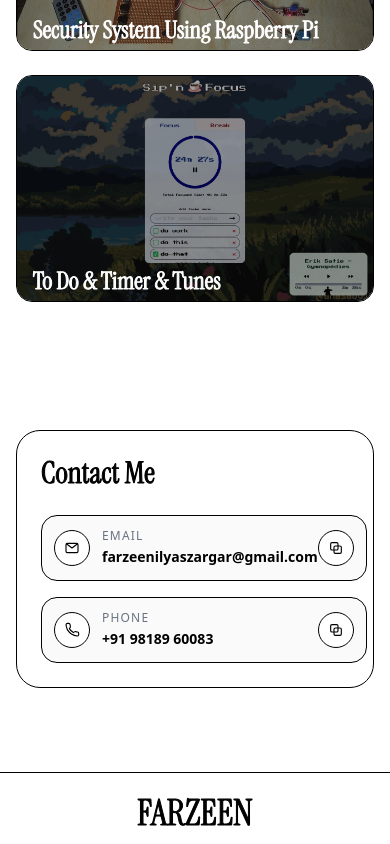
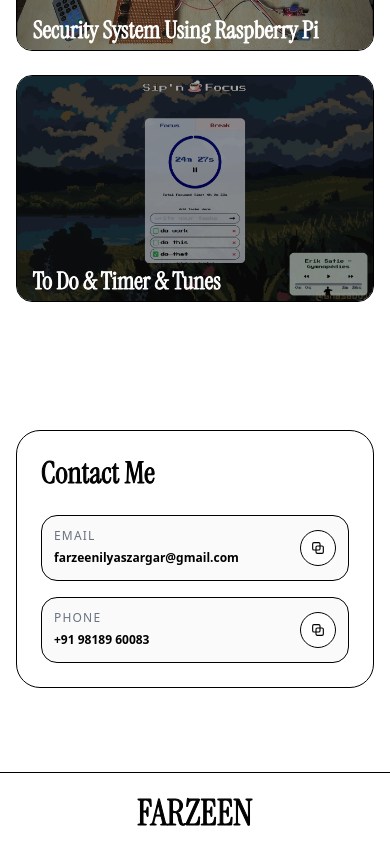
Before and after one commit to farzeenilyaszargar/Portfolio, a Next.js app: page / in a window 390 px wide. Shown: the part 3842-4686 px from the top of the page. Built offline with nearby package versions, Linux system fonts and the light colour scheme.

Commit message:
Simplify contact cards on mobile

```diff
--- a/comp/contact.tsx
+++ b/comp/contact.tsx
@@ -35,7 +35,7 @@ export default function Contact() {
                 <div className="mt-6 sm:mt-8 grid gap-4 md:grid-cols-2">
                     <div className="flex items-center justify-between rounded-2xl border bg-neutral-50 p-3 sm:p-4">
                         <div className="flex items-center gap-3">
-                            <span className="flex h-9 w-9 sm:h-10 sm:w-10 items-center justify-center rounded-full border bg-white">
+                            <span className="hidden sm:flex h-9 w-9 sm:h-10 sm:w-10 items-center justify-center rounded-full border bg-white">
                                 <svg
                                     aria-hidden
                                     viewBox="0 0 24 24"
@@ -54,7 +54,7 @@ export default function Contact() {
                                 <p className="text-xs uppercase tracking-widest text-gray-500">Email</p>
                                 <a
                                     href="mailto:farzeenilyaszargar@gmail.com"
-                                    className="text-sm sm:text-lg font-semibold hover:underline"
+                                    className="text-xs sm:text-lg font-semibold hover:underline"
                                 >
                                     farzeenilyaszargar@gmail.com
                                 </a>
@@ -85,7 +85,7 @@ export default function Contact() {
 
                     <div className="flex items-center justify-between rounded-2xl border bg-neutral-50 p-3 sm:p-4">
                         <div className="flex items-center gap-3">
-                            <span className="flex h-9 w-9 sm:h-10 sm:w-10 items-center justify-center rounded-full border bg-white">
+                            <span className="hidden sm:flex h-9 w-9 sm:h-10 sm:w-10 items-center justify-center rounded-full border bg-white">
                                 <svg
                                     aria-hidden
                                     viewBox="0 0 24 24"
@@ -101,7 +101,7 @@ export default function Contact() {
                             </span>
                             <div>
                                 <p className="text-xs uppercase tracking-widest text-gray-500">Phone</p>
-                                <a href="tel:9818960083" className="text-sm sm:text-lg font-semibold hover:underline">
+                                <a href="tel:9818960083" className="text-xs sm:text-lg font-semibold hover:underline">
                                     +91 98189 60083
                                 </a>
                             </div>
```
